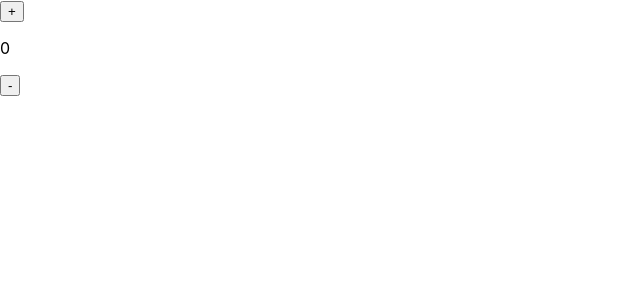
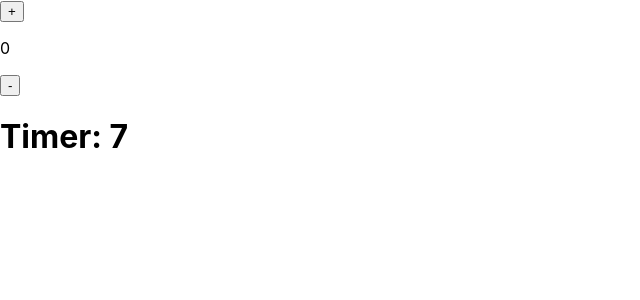
Before and after one commit to Mdsadiqmulla/React-Hooks, a React (Create React App) app: page / in a window 1280 px wide. Shown: the top 300 px of the page, without its empty margins (0-640 px from the left). Built offline with nearby package versions, Linux system fonts and the light colour scheme.

Commit message:
useEffect

```diff
--- a/src/App.js
+++ b/src/App.js
@@ -1,11 +1,13 @@
 import React from "react";
 import Home from "./Home";
+import UseEffect from "./UseEffect";
 
 function App() {
 
   return (
     <div>
     <Home/>
+    <UseEffect/>
     </div>
   )
 }
--- a/src/Home.jsx
+++ b/src/Home.jsx
@@ -1,8 +1,10 @@
-import React,{useState} from "react";
+import React,{useState, } from "react";
 
 
 const Home = () => {
-    const [a, setA] = useState(0)
+    const [a, setA] = useState(0);
+
+
 
     return (
         <div>
--- /dev/null
+++ b/src/UseEffect.jsx
@@ -0,0 +1,26 @@
+import React, { useState, useEffect } from 'react';
+
+function UseEffect() {
+  const [count, setCount] = useState(0);
+
+  useEffect(() => {
+    // This callback function will be executed after every render
+    const timer = setInterval(() => {
+      setCount((prevCount) => prevCount + 1);
+    }, 1000);
+
+    return () => {
+      // This cleanup function will be executed before the component is unmounted or re-rendered
+      clearInterval(timer);
+    };
+  });
+
+  return (
+    <div>
+      <h1>Timer: {count}</h1>
+    </div>
+  );
+}
+
+
+export default UseEffect;
```
